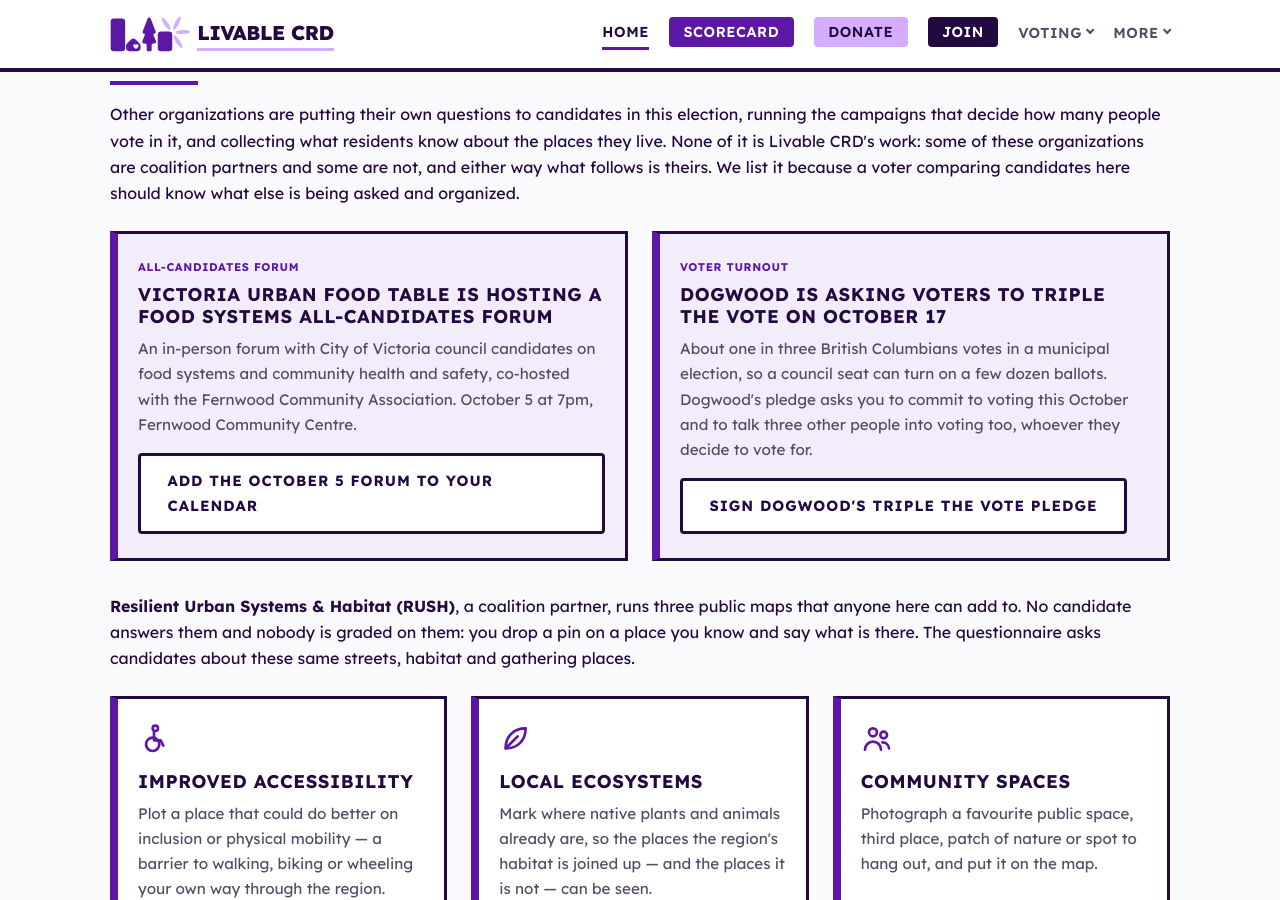
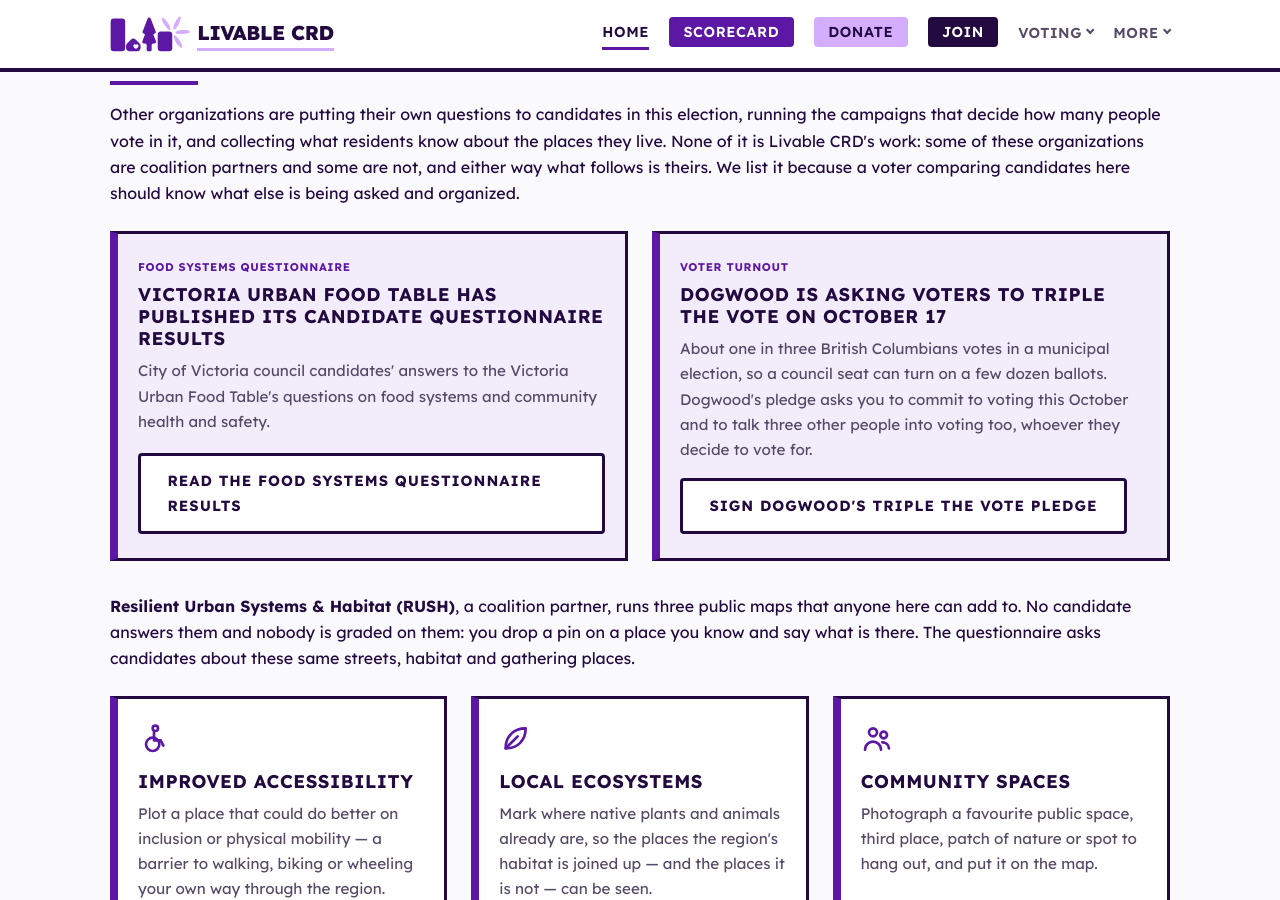
Before and after one commit to LaputanMachines/livable-crd-website, a Jekyll site: the page built from index.md, in a window 1280 px wide and 900 px high, scrolled down 2495 px. Built offline with Jekyll 4.4.1, drawn with Linux system fonts in a browser that asks for light colours.

Commit message:
content: replace the past UFT forum card with its questionnaire results
The Victoria Urban Food Table's October 5 forum has passed. Swap its entry
for a link to the food systems questionnaire results.

Co-Authored-By: Claude Opus 5.5 <noreply@anthropic.com>

```diff
--- a/_data/other-orgs.yml
+++ b/_data/other-orgs.yml
@@ -45,19 +45,19 @@
 #
 # One organization may hold more than one entry, and an entry lives only as long
 # as the thing it points at. The Victoria Urban Food Table's question intake
-# closed on September 3 and its entry was pulled then; the October 5 forum
-# entry is untouched, which is the point of keeping them separate.
+# closed on September 3 and its entry was pulled then. Its October 5 forum
+# entry was pulled once the forum had passed, and replaced by the entry below
+# linking the questionnaire results.
 
-- id: uft-forum
+- id: uft-results
   org: Victoria Urban Food Table
-  topic: All-candidates forum
-  headline: Victoria Urban Food Table is hosting a food systems all-candidates forum
+  topic: Food systems questionnaire
+  headline: Victoria Urban Food Table has published its candidate questionnaire results
   note: >-
-    An in-person forum with City of Victoria council candidates on food systems
-    and community health and safety, co-hosted with the Fernwood Community
-    Association. October 5 at 7pm, Fernwood Community Centre.
-  url: "https://calendarlink.com/event/B7wHI"
-  action_label: "Add the October 5 forum to your calendar"
+    City of Victoria council candidates' answers to the Victoria Urban Food
+    Table's questions on food systems and community health and safety.
+  url: "https://drive.google.com/file/d/1KleLyeyQaThzRRhwl1RUbU0h3MFqTg46/view"
+  action_label: "Read the food systems questionnaire results"
   org_url: "https://www.victoriaurbanfoodtable.com/"
 
 - id: dogwood-triple-the-vote
```
